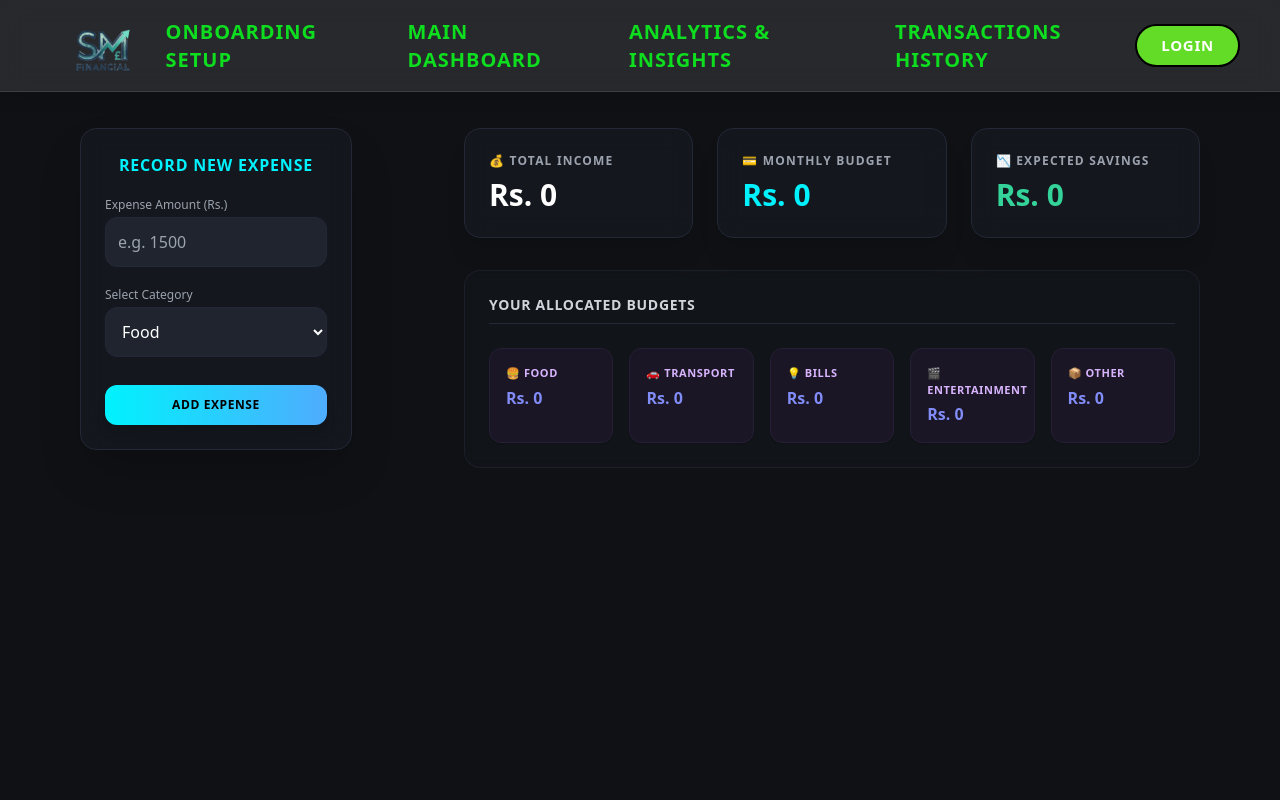
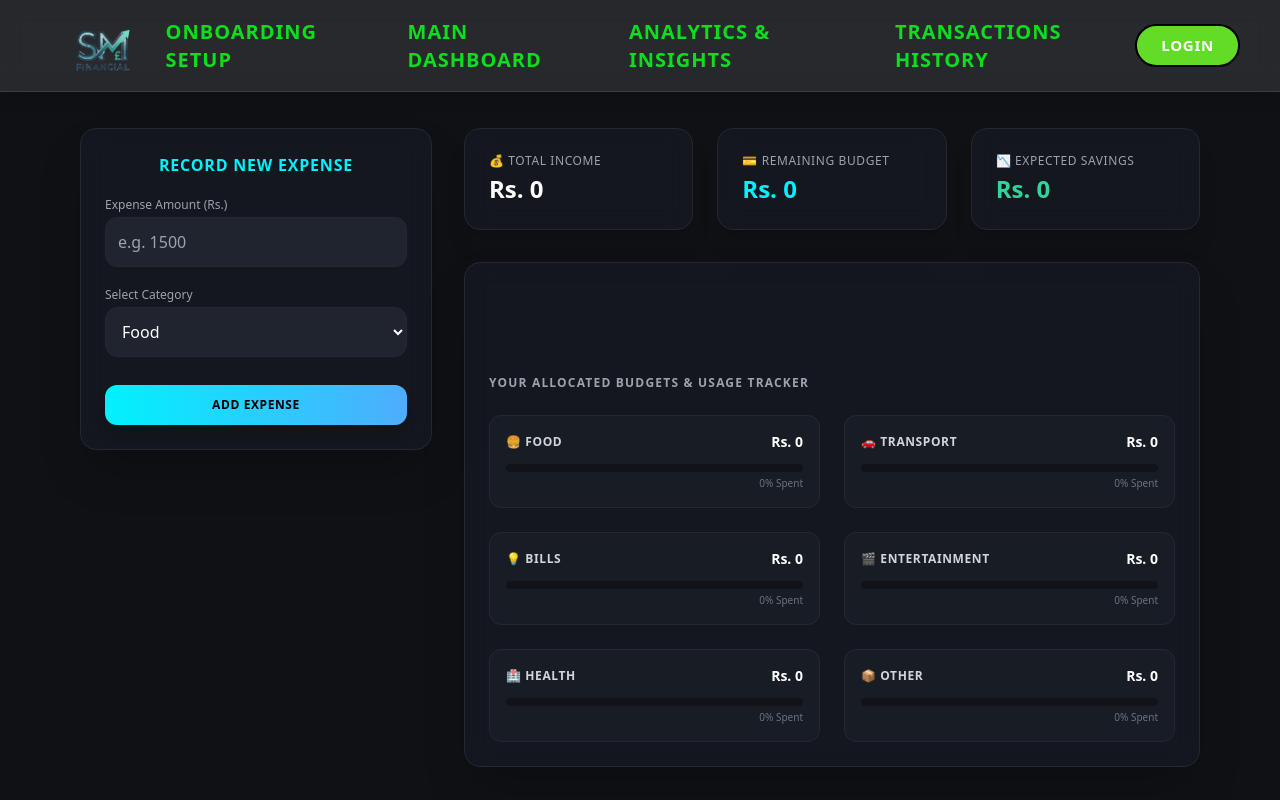
Before and after one commit to sashikmindaka1/MernFinancialTrackerApp, a React (Vite) app: page /MainDashboardPage in a window 1280 px wide. Shown: the top 800 px of the page. Built offline with nearby package versions, Linux system fonts and the light colour scheme.

Commit message:
add progras bar for expenses

```diff
--- a/src/components/BudgetShow.jsx
+++ b/src/components/BudgetShow.jsx
@@ -1,79 +1,106 @@
-function BudgetShow({income, budget, saving, foodBudget, transportBudget, billsBudget, entertainmentBudget, healthBudget, otherBudget}) {
+import React from "react";
 
-  return(
+function BudgetShow({
+  income,
+  budget,
+  saving,
+  foodBudget,
+  transportBudget,
+  billsBudget,
+  entertainmentBudget,
+  healthBudget,
+  otherBudget,
+  initialTotalBudget
+}) {
 
-    <div className="w-full max-w-6xl mx-auto space-y-8">
+  // 🧮 HELPER FUNCTION: Calculates progress percentage and dynamic color classes
+  const getProgressDetails = (currentRemaining) => {
+    // Assuming equal allocation across 6 main categories for baseline tracking
+    const initialAllocation = initialTotalBudget / 6;
 
-      {/* 💰 CORE FINANCIAL CARDS ROW */}
-      <div className="grid grid-cols-1 sm:grid-cols-3 gap-6">
+    if (initialAllocation <= 0) return { percent: 0, colorClass: "bg-[#00f2fe]" };
 
-        {/* Total Income Card */}
-        <div className="bg-[#161920]/80 border border-[#232836] p-6 rounded-2xl shadow-xl backdrop-blur-md flex flex-col justify-between transition hover:border-gray-700">
-          <p className="text-xs font-semibold text-gray-400 uppercase tracking-widest mb-2">💰 Total Income</p>
-          <p className="text-2xl md:text-3xl font-black text-white">
-            Rs. {income.toLocaleString()}
-          </p>
+    const totalSpent = initialAllocation - currentRemaining;
+    // Cap the max percentage at 100% to keep UI layout fully stable
+    let percent = Math.min(Math.max((totalSpent / initialAllocation) * 100, 0), 100);
+
+    // 🎨 DYNAMIC PREMIUM COLORS BASED ON SPENDING THRESHOLDS
+    let colorClass = "bg-[#00f2fe]"; // Neon Cyan/Green for Safe (< 50%)
+    if (percent >= 50 && percent < 80) {
+      colorClass = "bg-amber-500"; // Solid Warning Orange (50% - 80%)
+    } else if (percent >= 80) {
+      colorClass = "bg-rose-500 shadow-[0_0_10px_#f43f5e]"; // Glowing Neon Red Critical Warning (>= 80%)
+    }
+
+    return { percent, colorClass };
+  };
+
+  // Extract real-time calculations for each specific category
+  const categories = [
+    { name: "🍔 Food", current: foodBudget },
+    { name: "🚗 Transport", current: transportBudget },
+    { name: "💡 Bills", current: billsBudget },
+    { name: "🎬 Entertainment", current: entertainmentBudget },
+    { name: "🏥 Health", current: healthBudget },
+    { name: "📦 Other", current: otherBudget },
+  ];
+
+  return (
+    <div className="flex flex-col gap-8 w-full lg:pt-16">
+      {/* 💳 TOP METRIC CARDS */}
+      <div className="grid grid-cols-1 md:grid-cols-3 gap-6">
+        <div className="p-6 bg-[#161920]/80 border border-[#232836] rounded-2xl shadow-xl backdrop-blur-md">
+          <p className="text-xs text-gray-400 font-medium uppercase tracking-wider mb-1">💰 Total Income</p>
+          <h2 className="text-2xl font-black text-white">Rs. {income.toLocaleString()}</h2>
         </div>
-
-        {/* Monthly Budget Card */}
-        <div className="bg-[#161920]/80 border border-[#232836] p-6 rounded-2xl shadow-xl backdrop-blur-md flex flex-col justify-between transition hover:border-[#00f2fe]/40">
-          <p className="text-xs font-semibold text-gray-400 uppercase tracking-widest mb-2">💳 Monthly Budget</p>
-          <p className="text-2xl md:text-3xl font-black text-[#00f2fe]">
-            Rs. {budget.toLocaleString()}
-          </p>
+        <div className="p-6 bg-[#161920]/80 border border-[#232836] rounded-2xl shadow-xl backdrop-blur-md">
+          <p className="text-xs text-gray-400 font-medium uppercase tracking-wider mb-1">💳 Remaining Budget</p>
+          <h2 className="text-2xl font-black text-[#00f2fe]">Rs. {budget.toLocaleString()}</h2>
         </div>
-
-        {/* Expected Savings Card */}
-        <div className="bg-[#161920]/80 border border-[#232836] p-6 rounded-2xl shadow-xl backdrop-blur-md flex flex-col justify-between transition hover:border-emerald-500/40">
-          <p className="text-xs font-semibold text-gray-400 uppercase tracking-widest mb-2">📉 Expected Savings</p>
-          <p className="text-2xl md:text-3xl font-black text-emerald-400">
-            Rs. {saving.toLocaleString()}
-          </p>
-        </div>
-
-      </div>
-
-      {/* ALLOCATED BUDGETS SECTION */}
-      <div className="bg-[#161920]/40 border border-[#232836]/60 rounded-2xl p-6 backdrop-blur-sm">
-        <h3 className="text-sm font-bold text-gray-300 uppercase tracking-wider mb-6 pb-2 border-b border-[#232836]">
-          Your Allocated Budgets
-        </h3>
-
-        <div className="grid grid-cols-2 sm:grid-cols-3 md:grid-cols-5 gap-4">
-
-          {/* Food */}
-          <div className="bg-[#1a1625] border border-[#261f35] p-4 rounded-xl shadow-sm hover:border-purple-900/50 transition">
-            <p className="text-[11px] font-semibold text-purple-300 uppercase tracking-wider mb-1">🍔 Food</p>
-            <p className="text-base font-bold text-indigo-400">Rs. {foodBudget.toLocaleString()}</p>
-          </div>
-
-          {/* Transport */}
-          <div className="bg-[#1a1625] border border-[#261f35] p-4 rounded-xl shadow-sm hover:border-purple-900/50 transition">
-            <p className="text-[11px] font-semibold text-purple-300 uppercase tracking-wider mb-1">🚗 Transport</p>
-            <p className="text-base font-bold text-indigo-400">Rs. {transportBudget.toLocaleString()}</p>
-          </div>
-
-          {/* Bills */}
-          <div className="bg-[#1a1625] border border-[#261f35] p-4 rounded-xl shadow-sm hover:border-purple-900/50 transition">
-            <p className="text-[11px] font-semibold text-purple-300 uppercase tracking-wider mb-1">💡 Bills</p>
-            <p className="text-base font-bold text-indigo-400">Rs. {billsBudget.toLocaleString()}</p>
-          </div>
-
-          {/* Entertainment */}
-          <div className="bg-[#1a1625] border border-[#261f35] p-4 rounded-xl shadow-sm hover:border-purple-900/50 transition">
-            <p className="text-[11px] font-semibold text-purple-300 uppercase tracking-wider mb-1">🎬 Entertainment</p>
-            <p className="text-base font-bold text-indigo-400">Rs. {entertainmentBudget.toLocaleString()}</p>
-          </div>
-
-          {/* Other */}
-          <div className="bg-[#1a1625] border border-[#261f35] p-4 rounded-xl shadow-sm hover:border-purple-900/50 transition">
-            <p className="text-[11px] font-semibold text-purple-300 uppercase tracking-wider mb-1">📦 Other</p>
-            <p className="text-base font-bold text-indigo-400">Rs. {otherBudget.toLocaleString()}</p>
-          </div>
-
+        <div className="p-6 bg-[#161920]/80 border border-[#232836] rounded-2xl shadow-xl backdrop-blur-md">
+          <p className="text-xs text-gray-400 font-medium uppercase tracking-wider mb-1">📉 Expected Savings</p>
+          <h2 className="text-2xl font-black text-emerald-400">Rs. {saving.toLocaleString()}</h2>
         </div>
       </div>
 
+      {/* 📊 BUDGET CATEGORIES GRID */}
+      <div className="p-6 bg-[#161920]/80 border border-[#232836] rounded-2xl shadow-2xl backdrop-blur-md lg:pt-28">
+        <h1 className="text-xs font-bold mb-6 text-gray-400 uppercase tracking-widest ">
+          Your Allocated Budgets & Usage Tracker
+        </h1>
+
+        <div className="grid grid-cols-1 md:grid-cols-2 gap-6">
+          {categories.map((cat, idx) => {
+            const { percent, colorClass } = getProgressDetails(cat.current);
+
+            return (
+              <div key={idx} className="p-4 bg-[#1f242f]/50 border border-[#232836] rounded-xl hover:border-gray-700 transition duration-300">
+                <div className="flex justify-between items-center mb-3">
+                  <span className="text-xs font-semibold text-gray-300 uppercase tracking-wider">{cat.name}</span>
+                  <span className={`text-sm font-bold ${cat.current < 0 ? "text-rose-500" : "text-white"}`}>
+                    Rs. {cat.current.toLocaleString()}
+                  </span>
+                </div>
+
+                {/* 📊 PREMIUM PROGRESS BAR WRAPPER */}
+                <div className="w-full bg-[#111318] h-2 rounded-full overflow-hidden relative">
+                  <div
+                    className={`h-full rounded-full transition-all duration-500 ease-out ${colorClass}`}
+                    style={{ width: `${percent}%` }}
+                  />
+                </div>
+
+                {/* Optional minor helper label to show current usage percentage */}
+                <div className="flex justify-end mt-1">
+                  <span className="text-[10px] text-gray-500 font-medium">{Math.round(percent)}% Spent</span>
+                </div>
+              </div>
+            );
+          })}
+        </div>
+      </div>
     </div>
-  )
-} export default BudgetShow;
+  );
+}
+
+export default BudgetShow;
--- a/src/pages/MainDashboardPage.jsx
+++ b/src/pages/MainDashboardPage.jsx
@@ -4,11 +4,10 @@ import GetExpenses from "../components/GetExpenses";
 
 function MainDashboardPage() {
   // --- FINANCIAL STATES ---
-  // Core financial tracking metrics
   const [income, setIncome] = useState(0);
   const [budget, setBudget] = useState(0);
 
-  // Category-specific budget allocations
+  // Remaining budget categories (These decrease when expenses are added)
   const [foodBudget, setFoodBudget] = useState(0);
   const [transportBudget, setTransportBudget] = useState(0);
   const [billsBudget, setBillsBudget] = useState(0);
@@ -16,8 +15,10 @@ function MainDashboardPage() {
   const [healthBudget, setHealthBudget] = useState(0);
   const [otherBudget, setOtherBudget] = useState(0);
 
+  // Track the initial allocated total budget to calculate progress percentages
+  const [initialTotalBudget, setInitialTotalBudget] = useState(0);
+
   // --- LOAD DATA FROM LOCALSTORAGE ---
-  // Runs once on component mount to retrieve previously saved financial records
   useEffect(() => {
     const savedIncome = localStorage.getItem("userIncome");
     const savedBudget = localStorage.getItem("userBudget");
@@ -28,9 +29,11 @@ function MainDashboardPage() {
     const savedHealth = localStorage.getItem("healthBudget");
     const savedOther = localStorage.getItem("otherBudget");
 
-    // Convert strings from localStorage to Numbers before updating React states
     if (savedIncome) setIncome(Number(savedIncome));
-    if (savedBudget) setBudget(Number(savedBudget));
+    if (savedBudget) {
+      setBudget(Number(savedBudget));
+      setInitialTotalBudget(Number(savedBudget)); // Set the base allocation
+    }
     if (savedFood) setFoodBudget(Number(savedFood));
     if (savedTransport) setTransportBudget(Number(savedTransport));
     if (savedBills) setBillsBudget(Number(savedBills));
@@ -39,22 +42,16 @@ function MainDashboardPage() {
     if (savedOther) setOtherBudget(Number(savedOther));
   }, []);
 
-  // Calculate Savings dynamically based on current Income and Budget states
   const saving = income - budget;
 
   return (
-    // 💡 Changed from pt-32 to pt-40 to completely fix the overlapping fixed navbar bug
-   <div className="pt-40 p-4 md:p-8 bg-[#0f1115] min-h-screen text-white w-full">
+    <div className="pt-40 p-4 md:p-8 bg-[#0f1115] min-h-screen text-white w-full">
+      <div className="w-full px-4 md:px-12 mt-8">
 
-    {/* 🚨 `max-w-7xl mx-auto` අයින් කරලා, පිටුවේ කෙළවරටම යන්න `w-full px-4 md:px-12` දැම්මා */}
-    <div className="w-full px-4 md:px-12 mt-8">
+        <div className="grid grid-cols-1 lg:grid-cols-3 gap-8 items-start w-full">
 
-      {/* 💻 PREMIUM GRID LAYOUT - Now takes 100% width of the screen */}
-      <div className="grid grid-cols-1 lg:grid-cols-3 gap-8 items-start w-full">
-
-        {/* ⬅️ LEFT COLUMN: EXPENSE TRANSACTION FORM */}
-        {/* 💡 `flex justify-start w-full` දැම්මම මේක වම් කෙළවරටම ඇලිලා හිටිනවා */}
-        <div className="lg:col-span-1 order-2 lg:order-1 lg:pt-16 flex justify-start w-full lg:pr-20">
+          {/* ⬅️ LEFT COLUMN: EXPENSE TRANSACTION FORM */}
+          <div className="lg:col-span-1 order-2 lg:order-1 lg:pt-16 flex justify-start w-full">
             <GetExpenses
               foodBudget={foodBudget} setFoodBudget={setFoodBudget}
               transportBudget={transportBudget} setTransportBudget={setTransportBudget}
@@ -65,9 +62,8 @@ function MainDashboardPage() {
             />
           </div>
 
-          {/* ➡️ RIGHT COLUMN: REAL-TIME FINANCIAL CARDS (Takes 2 Parts of the Grid) */}
-          {/* Responsive ordering forces this to display at the very top on mobile devices */}
-          <div className="lg:col-span-2 order-1 lg:order-2 lg:pt-16">
+          {/* ➡️ RIGHT COLUMN: REAL-TIME FINANCIAL CARDS */}
+          <div className="lg:col-span-2 order-1 lg:order-2">
             <BudgetShow
               income={income}
               budget={budget}
@@ -78,10 +74,11 @@ function MainDashboardPage() {
               entertainmentBudget={entertainmentBudget}
               healthBudget={healthBudget}
               otherBudget={otherBudget}
+              initialTotalBudget={initialTotalBudget} // 💡 Sent to calculate progress bars
             />
           </div>
 
-        </div> {/* Grid End */}
+        </div>
 
       </div>
     </div>
```
